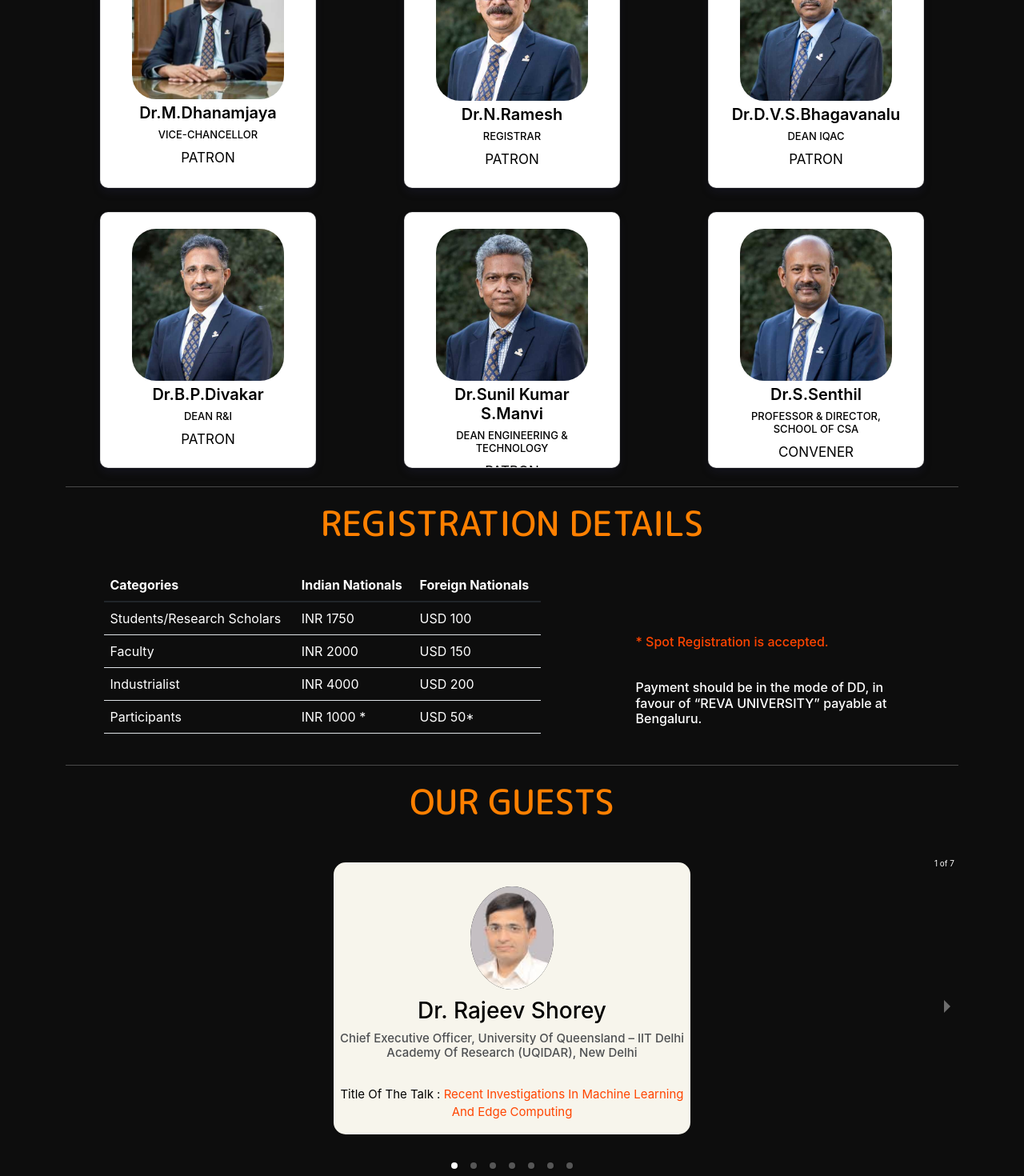
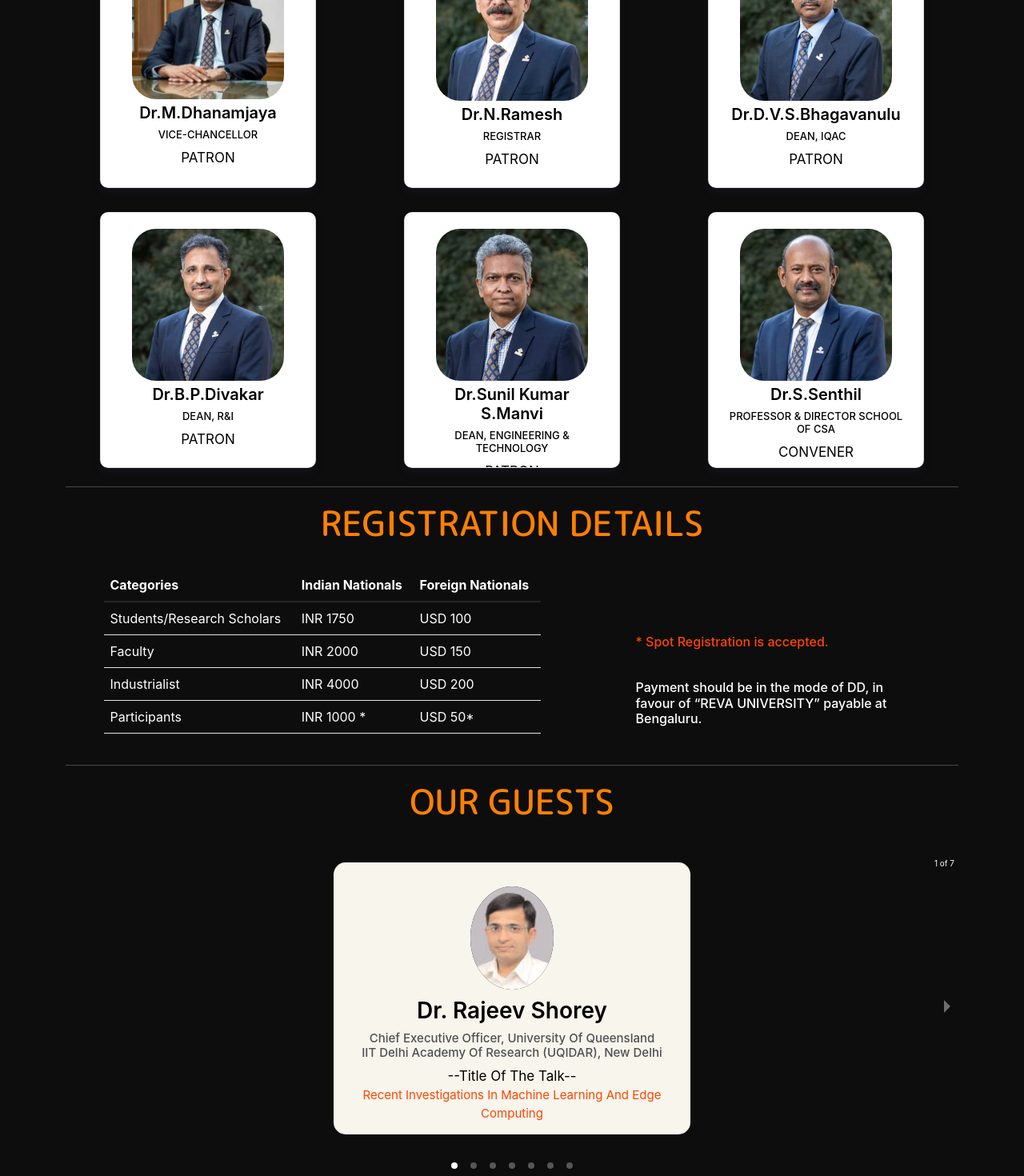
Before and after one commit to Dhanushchandra/REVA-ICICTA, a React (Create React App) app: page / in a window 1280 px wide. Shown: the part 2420-3890 px from the top of the page at 80% size. Built offline with nearby package versions, Linux system fonts and the light colour scheme; a web font is replaced by a local one.

Commit message:
edited text's and fixed mobile view problem.

```diff
--- a/public/index.html
+++ b/public/index.html
@@ -5,6 +5,8 @@
     <link rel="icon" href="%PUBLIC_URL%/reva-logo.png" />
     <meta name="viewport" content="width=device-width, initial-scale=1" />
     <meta name="theme-color" content="#000000" />
+    <meta name="viewport"
+      content="width=device-width, initial-scale=1.0, maximum-scale=1.0, user-scalable=0">
     <meta
       name="description"
       content="Web site created using create-react-app"
--- a/src/components/AllCards.js
+++ b/src/components/AllCards.js
@@ -37,29 +37,29 @@ const AllCards = () => {
         <Cards
           src={Bhagavanalu}
 
-          name="Dr.D.V.S.Bhagavanalu"
-          desc="Dean IQAC"
+          name="Dr.D.V.S.Bhagavanulu"
+          desc="Dean, IQAC"
           role="PATRON"
         />
          <Cards
           src={Divakar}
 
           name="Dr.B.P.Divakar"
-          desc="Dean R&I"
+          desc="Dean, R&I"
           role="PATRON"
         />
          <Cards
           src={Sunil}
 
           name="Dr.Sunil Kumar S.Manvi"
-          desc="Dean Engineering & Technology"
+          desc="Dean, Engineering & Technology"
           role="PATRON"
         />
          <Cards
           src={Senthil}
 
           name="Dr.S.Senthil"
-          desc="Professor & Director, School of CSA "
+          desc="Professor & Director School of CSA"
           role="CONVENER"
         />
       </div>
--- a/src/components/Footer.js
+++ b/src/components/Footer.js
@@ -61,7 +61,9 @@ const Footer = () => {
                     >
                       {" "}
                       <strong>Dhanush C</strong>
+
                     </a>
+                    {" "},CSA, REVA UNIVERSITY
                   </p>
                 </div>
               </div>
--- a/src/components/Guests.js
+++ b/src/components/Guests.js
@@ -22,12 +22,12 @@ const Guests = () => {
             <h3 className="name">Dr. Rajeev Shorey</h3>
             <h4 className="title">
               {" "}
-              Chief Executive Officer, University of Queensland – IIT Delhi
+              Chief Executive Officer, University of Queensland<br></br> IIT Delhi
               Academy of Research (UQIDAR), New Delhi
             </h4>
-            <br></br>
+
             <div className="title">
-              <span className="titletalk">Title of the talk :</span>{" "}
+              <span className="titletalk">--Title of the talk--</span>{" "}
               <span className="tttopic">
                 Recent Investigations in Machine Learning and Edge Computing
               </span>
@@ -51,7 +51,7 @@ const Guests = () => {
             </h4>
             <br></br>
             <div className="title">
-              <span className="titletalk">Title of the talk:</span>{" "}
+              <span className="titletalk">--Title of the talk--</span>{" "}
               <span className="tttopic">
                 Future of artificial intelligence.
               </span>
@@ -71,11 +71,11 @@ const Guests = () => {
             <h4 className="title">
               {" "}
               Associate Vice-President and Principal Research Scientist<br></br>{" "}
-              Infosys Technology Limited Bangalore
+              Infosys Technology Limited, Bangalore
             </h4>
             <br></br>
             <div className="title">
-              <span className="titletalk">Title of the talk :</span>{" "}
+              <span className="titletalk">--Title of the talk--</span>{" "}
               <span className="tttopic">
                 "Strategies for Innovation and Creativity"
               </span>
@@ -99,7 +99,7 @@ const Guests = () => {
             </h4>
             <br></br>
             <div className="title">
-              <span className="titletalk">Title of the talk :</span>{" "}
+              <span className="titletalk">--Title of the talk--</span>{" "}
               <span className="tttopic">
                 Latest Trends in Agile Development
               </span>
@@ -123,7 +123,7 @@ const Guests = () => {
             </h4>
 
             <div className="title">
-              <span className="titletalk">Title of the talk :</span>{" "}
+              <span className="titletalk">--Title of the talk--</span>{" "}
               <span className="tttopic">
                 Deep Learning in Medical Imaging: Challenges and
                 State-of-the-Art Solutions
@@ -140,7 +140,7 @@ const Guests = () => {
             <img className="img-fluid" src={Mayukh} />
           </div>
           <div className="team-content">
-            <h3 className="name">Mr. Mayukh Das</h3>
+            <h3 className="name">Dr. Mayukh Das</h3>
             <h4 className="title">
               {" "}
               Senior Research Scientist<br></br> Microsoft Research India
@@ -148,8 +148,8 @@ const Guests = () => {
             </h4>
             <br></br>
             <div className="title">
-              <span className="titletalk">Title of the talk :</span>{" "}
-              <span className="tttopic">-----------------------</span>
+              {/* <span className="titletalk">Title of the talk :</span>{" "}
+              <span className="tttopic">-----------------------</span> */}
             </div>
           </div>
           <div className="social">
@@ -170,7 +170,7 @@ const Guests = () => {
             </h4>
             <br></br>
             <div className="title">
-              <span className="titletalk">Title of the talk :</span>{" "}
+              <span className="titletalk">--Title of the talk--</span>{" "}
               <span className="tttopic">Cloud Security</span>
             </div>
           </div>
--- a/src/components/Header.js
+++ b/src/components/Header.js
@@ -16,7 +16,7 @@ const Header = () => {
       </div>
       <Fade >
         <div className="col-md-3 date date-main">
-          <h2>Date : 2<sup>nd</sup> and 3<sup>rd</sup> June, 2022</h2>
+          <h2>Date :<br></br> 2<sup>nd</sup> and 3<sup>rd</sup> June, 2022</h2>
           <h3>Download Brochure Here!!</h3>
 
           <a download="ICICTA" href={PDF}>
--- a/src/components/style/Gcard.css
+++ b/src/components/style/Gcard.css
@@ -19,10 +19,14 @@
 
 .team-content .name{
     color: black;
+    font-weight: 600;
 }
 
 .titletalk{
   color: black;
+  display: block;
+  font-weight: 400;
+  font-size: 17px;
 }
 
 .tttopic{
@@ -115,7 +119,7 @@
  color: orangered;
   z-index: 4;
    font-weight:500;
-   margin-bottom: 3%;
+   /* margin-bottom: 3%; */
 }
 
 .our-team .social li {
--- a/src/components/style/Header.css
+++ b/src/components/style/Header.css
@@ -38,6 +38,7 @@
 
 .date h2{
   color: #FF8000;
+  line-height: 1.2;
 }
 
 h1 {
```
